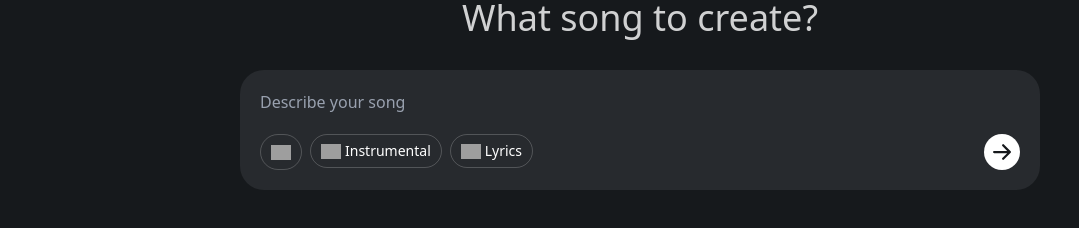
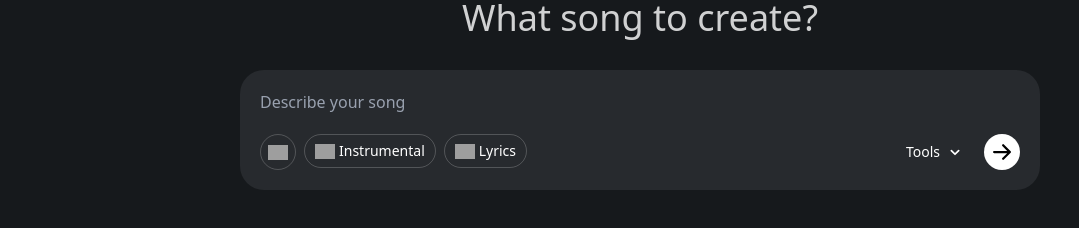
Before and after one commit to nbnsresta/musicgpt-project, a Next.js app: page / in a window 1280 px wide. Shown: the part 290-518 px from the top of the page, without its empty margins (0-1079 px from the left). Built offline with nearby package versions, Linux system fonts and the light colour scheme; grey boxes are pictures that could not be loaded.

Commit message:
feat: add tool selector

```diff
--- a/src/app/globals.css
+++ b/src/app/globals.css
@@ -3,16 +3,10 @@ layer(base);
 
 @config '../../tailwind.config.js';
 @import "tailwindcss";
-@plugin "daisyui";
 
 :root {
-  @apply bg-background;
+  @apply bg-greys-900;
   font-family: Inter, Inter Fallback;
   font-style: normal;
   scroll-behavior: smooth;
 }
-
-/* @theme inline {
-  --color-background: var(--background);
-  --font-sans: var(--font-geist-sans);
-} */
--- a/src/app/layout.tsx
+++ b/src/app/layout.tsx
@@ -36,7 +36,7 @@ export default function RootLayout({
       >
         <header
           id="top"
-          className={`w-full fixed top-0 z-50 bg-background flex items-center justify-between px-6 py-4 backdrop-blur-md`}
+          className={`w-full fixed top-0 z-50 bg-greys-900 flex items-center justify-between px-6 py-4 backdrop-blur-md`}
         >
           <Link href="#top" className="flex items-center gap-3">
             <Image
--- a/src/app/page.tsx
+++ b/src/app/page.tsx
@@ -1,21 +1,43 @@
 "use client";
 
 import React from "react";
-import { DynamicTextarea, Button, Collapse } from "../components";
+import { DynamicTextarea, Button, Collapse, DropdownMenu } from "../components";
 import Image from "next/image";
-import {
-  ArrowRightCircleIcon,
-  ArrowRightIcon,
-} from "@heroicons/react/16/solid";
+import { ArrowRightIcon } from "@heroicons/react/16/solid";
+import { DropdownOption } from "../components/dropdown-menu";
+
+const toolOptions = [
+  { value: "create-anything", label: "Create anything" },
+  { value: "tts", label: "Text to Speech" },
+];
+
+const renderTrigger = (item: DropdownOption) => {
+  return (
+    <span className="text-white">
+      {item.value === "create-anything" ? "Tools" : item.label}
+    </span>
+  );
+};
+
+const renderLabel = (item: DropdownOption) => {
+  return <span className="text-white">{item.label}</span>;
+};
 
 export default function Home() {
   const [isLyricsOpen, setIsLyricsOpen] = React.useState(false);
+
+  const [tool, setTool] = React.useState("create-anything");
+
+  const handleToolChange = (value: string) => {
+    setTool(value);
+  };
+
   return (
     <main className="flex flex-col mt-16 ">
       <div className="flex mx-4 justify-center items-center min-h-[80vh]">
         <div className="flex max-w-200 gap-8 flex-col w-full min-h-48 items-center justify-center">
           <h2 className="text-4xl text-white/80">What song to create?</h2>
-          <div className="flex flex-col rounded-3xl bg-foreground overflow-hidden w-full transition-[height] ease-in-out duration-300">
+          <div className="flex flex-col rounded-3xl bg-greys-800 overflow-hidden w-full transition-[height] ease-in-out duration-300">
             <DynamicTextarea
               placeholder="Describe your song"
               spellCheck={false}
@@ -29,7 +51,12 @@ export default function Home() {
             </Collapse>
             <div className="px-5 pb-5 flex flex-row justify-between">
               <div className="flex gap-2">
-                <Button asChild variant="outline" size="sm" className="gap-1">
+                <Button
+                  asChild
+                  variant="outline"
+                  size="none"
+                  className="size-9"
+                >
                   <label>
                     <Image
                       src="/icons/icon-attachment.svg"
@@ -76,10 +103,20 @@ export default function Home() {
                   </Button>
                 </div>
               </div>
+              <div className="flex gap-2 items-center">
+                <DropdownMenu
+                  placeholder="Tools"
+                  align="end"
+                  value={tool}
+                  options={toolOptions}
+                  renderTrigger={renderTrigger}
+                  renderLabel={renderLabel}
+                  onChange={handleToolChange}
+                />
                 <Button
                   variant="submit"
                   className="rounded-full size-9"
-                size="reset"
+                  size="none"
                 >
                   <ArrowRightIcon className="size-6" />
                 </Button>
@@ -87,6 +124,7 @@ export default function Home() {
             </div>
           </div>
         </div>
+      </div>
     </main>
   );
 }
--- /dev/null
+++ b/src/components/dropdown-menu.tsx
@@ -0,0 +1,116 @@
+import React from "react";
+import * as BaseDropdownMenu from "@radix-ui/react-dropdown-menu";
+import { CheckCircleIcon, ChevronDownIcon } from "@heroicons/react/16/solid";
+import { clsx } from "clsx";
+
+export interface DropdownOption {
+  value: string;
+  label: string;
+  disabled?: boolean;
+  icon?: React.ReactNode;
+  renderLabel?: (item: DropdownOption) => React.ReactNode;
+}
+
+export const DropdownMenu = ({
+  options = [],
+  value,
+  onChange,
+  placeholder = "Select an option...",
+  disabled = false,
+  className = "",
+  align = "start",
+  side = "bottom",
+  renderTrigger,
+  renderLabel,
+}: {
+  options: DropdownOption[];
+  value: string;
+  onChange: (value: string) => void;
+  placeholder?: string;
+  disabled?: boolean;
+  className?: string;
+  align?: "start" | "center" | "end";
+  side?: "top" | "bottom";
+  renderTrigger?: (item: DropdownOption) => React.ReactNode;
+  renderLabel?: (item: DropdownOption) => React.ReactNode;
+}) => {
+  const handleSelect = (optionValue: string) => {
+    onChange(optionValue);
+  };
+
+  const getSelectedLabel = () => {
+    const selectedOption = options.find((option) => option.value === value);
+    return selectedOption ? selectedOption.label : placeholder;
+  };
+
+  const selectedItem = options.find((option) => option.value === value);
+
+  const defaultTrigger = (
+    <button
+      className={clsx(
+        "inline-flex items-center justify-between px-3 gap-1.5 h-9 text-sm rounded-full bg-transparent hover:bg-greys-700 outline-none",
+        disabled ? "opacity-50 cursor-not-allowed" : "cursor-pointer",
+        className
+      )}
+      disabled={disabled}
+    >
+      <span className="text-white">{getSelectedLabel()}</span>
+      <ChevronDownIcon className="h-4.5 w-4.5 text-white" />
+    </button>
+  );
+
+  return (
+    <BaseDropdownMenu.Root>
+      <BaseDropdownMenu.Trigger asChild disabled={disabled} autoFocus={false}>
+        <button
+          className={clsx(
+            "inline-flex items-center justify-between px-3 gap-1.5 h-9 text-sm rounded-full bg-transparent hover:bg-greys-700 outline-none",
+            disabled ? "opacity-50 cursor-not-allowed" : "cursor-pointer",
+            className
+          )}
+          disabled={disabled}
+        >
+          <span className="text-white">
+            {renderTrigger && selectedItem
+              ? renderTrigger(selectedItem)
+              : getSelectedLabel()}
+          </span>
+          <ChevronDownIcon className="h-4.5 w-4.5 text-white" />
+        </button>
+      </BaseDropdownMenu.Trigger>
+
+      <BaseDropdownMenu.Portal>
+        <BaseDropdownMenu.Content
+          align={align}
+          side={side}
+          className="z-50 bg-greys-700/20 backdrop-blur-sm px-3 py-3 rounded-lg border border-greys-700 shadow-lg min-w-[200px] max-h-60"
+          sideOffset={4}
+        >
+          {options.map((option) => {
+            return (
+              <BaseDropdownMenu.Item
+                key={option.value}
+                className={`relative flex items-center px-2.5 py-2 text-sm rounded-md cursor-pointer hover:bg-greys-900 focus:bg-greys-900 outline-none select-none text-gray-100`}
+                onSelect={(event) => {
+                  if (option.disabled) return;
+                  handleSelect(option.value);
+                }}
+                disabled={option.disabled}
+              >
+                <span className="flex items-start gap-2">
+                  {option.icon}
+                  {renderLabel ? renderLabel(option) : option.label}
+                </span>
+                {value === option.value && (
+                  <div className="absolute right-2 inline-flex items-center">
+                    <CheckCircleIcon className="h-4 w-4 text-white" />
+                  </div>
+                )}
+              </BaseDropdownMenu.Item>
+            );
+          })}
+        </BaseDropdownMenu.Content>
+      </BaseDropdownMenu.Portal>
+    </BaseDropdownMenu.Root>
+  );
+};
--- a/src/components/index.ts
+++ b/src/components/index.ts
@@ -2,3 +2,4 @@ export { Header } from "./header";
 export { Collapse, type CollapseProps } from "./collapse";
 export { Button } from "./button";
 export { DynamicTextarea } from "./dynamic-textarea";
+export { DropdownMenu } from "./dropdown-menu";
--- a/tailwind.config.js
+++ b/tailwind.config.js
@@ -7,8 +7,9 @@ module.exports = {
   theme: {
     extend: {
       colors: {
-        background: "#16191c",
-        foreground: "#272a2e",
+        "greys-900": "#16191c",
+        "greys-800": "#272a2e",
+        "greys-700": "#3f444a",
       },
     },
   },
```
Also changed, not shown: package.json (+6 -2 lines), 1 other file (tests, documents, lock files or other folders). Lines whose indentation alone changed are shown as unchanged.
